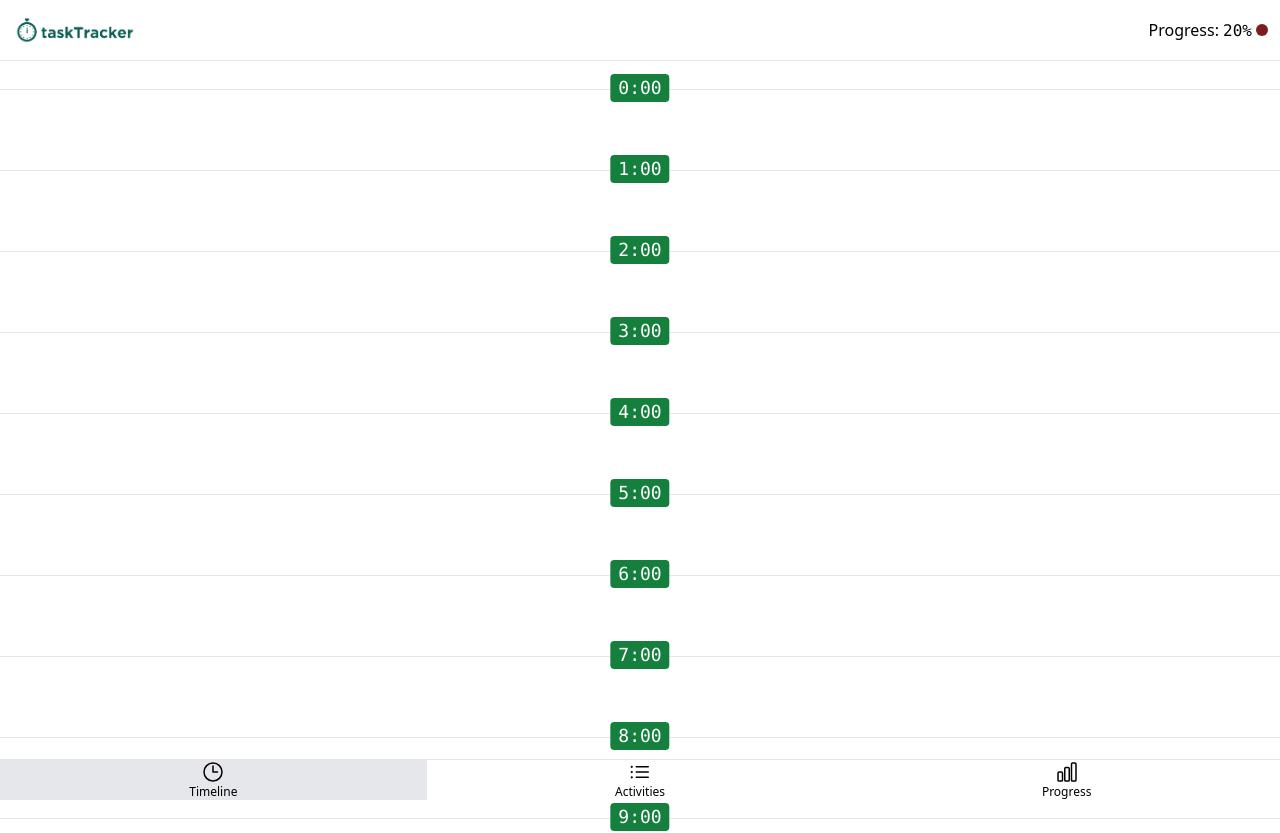
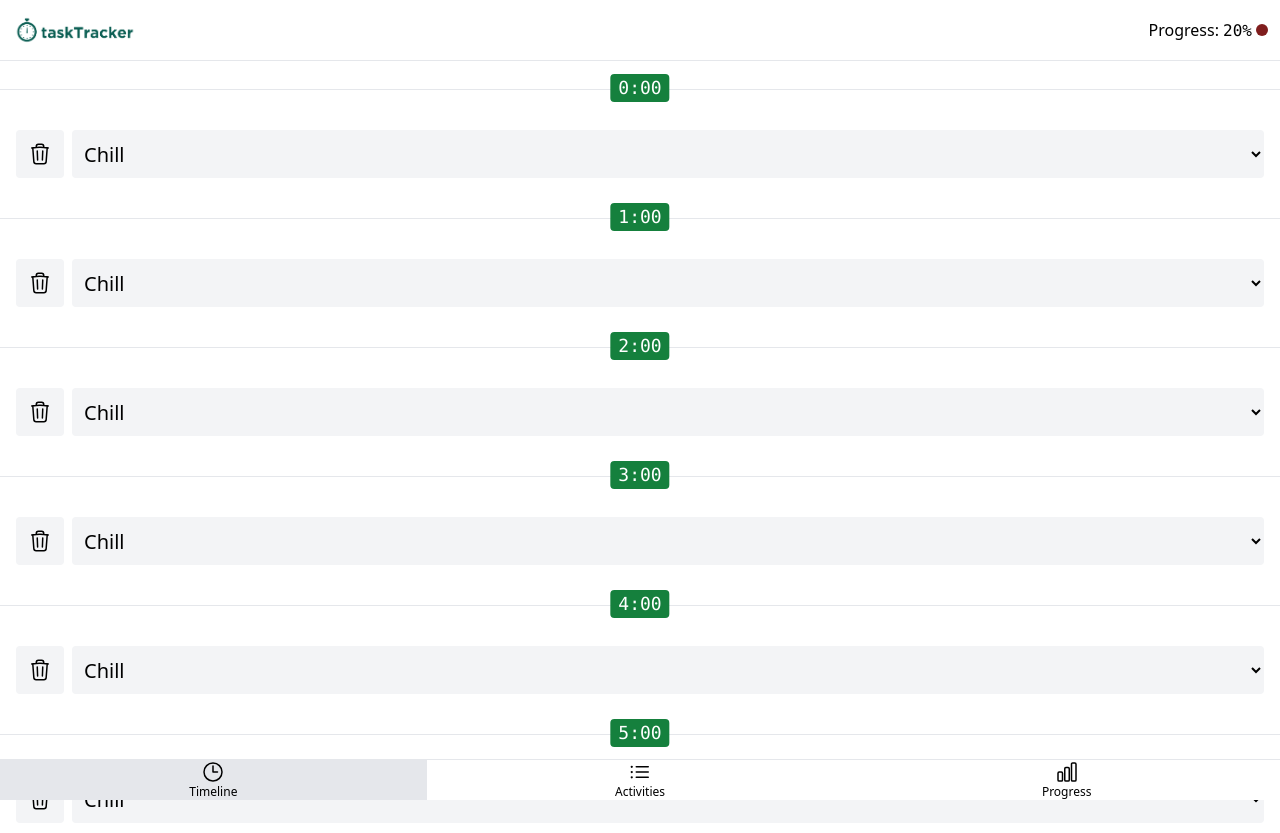
Before and after one commit to puffluv/TaskTracker, a Vue app: page /#timeline in a window 1280 px wide. Shown: the top 833 px of the page. Built offline with nearby package versions, Linux system fonts and the light colour scheme.

Commit message:
Add drop-down lists

```diff
--- a/src/App.vue
+++ b/src/App.vue
@@ -7,9 +7,11 @@
 import TheProgress from './pages/TheProgress.vue'
 import { ref } from 'vue'
 import { PAGE_ACTIVITIES, PAGE_TIMELINE, PAGE_PROGRESS } from './constants'
-import { normalizePageHash } from './functions'
+import { normalizePageHash, generateTimelineItems } from './functions'
 
 const currentPage = ref(normalizePageHash())
+
+const timelineItems = generateTimelineItems()
 
 function goTo(page) {
   currentPage.value = page
@@ -20,7 +22,7 @@
   <TheHeader @go-to-timeline="goTo(PAGE_TIMELINE)" @go-to-progress="goTo(PAGE_PROGRESS)" />
 
   <main class="flex flex-grow flex-col">
-    <TheTimeline v-show="currentPage == PAGE_TIMELINE" />
+    <TheTimeline v-show="currentPage == PAGE_TIMELINE" v-bind:timeline-items="timelineItems" />
     <TheActivities v-show="currentPage == PAGE_ACTIVITIES" />
     <TheProgress v-show="currentPage == PAGE_PROGRESS" />
   </main>
--- a/src/components/TimelineItem.vue
+++ b/src/components/TimelineItem.vue
@@ -1,4 +1,6 @@
 <script setup>
+import { TrashIcon } from '@heroicons/vue/24/outline'
+
 const props = defineProps(['timelineItem'])
 
 const hourLinkClasses = [
@@ -7,9 +9,26 @@
     ? 'bg-green-900 text-white font-black'
     : 'bg-green-700 text-white',
 ]
+
+const options = [
+  { value: 1, label: 'Code' },
+  { value: 2, label: 'Learn' },
+  { value: 3, label: 'Work' },
+]
 </script>
 <template>
   <li class="relative flex flex-col gap-2 border-t border-gray-200 py-10 px-4">
     <a href="#" v-bind:class="hourLinkClasses">{{ timelineItem.hour }}:00</a>
+    <div class="flex gap-2">
+      <button
+        class="rounded bg-gray-100 p-3 enabled:hover:bg-gray-200 disabled:cursor-not-allowed disabled:opacity-50"
+      >
+        <TrashIcon class="h-6" />
+      </button>
+      <select name="" id="" class="w-full truncate rounded bg-gray-100 py-1 px-2 text-xl">
+        <option disable selected value="">Chill</option>
+        <option v-for="{ value, label } in options" :key="value" :value="value">{{ label }}</option>
+      </select>
+    </div>
   </li>
 </template>
--- a/src/pages/TheTimeline.vue
+++ b/src/pages/TheTimeline.vue
@@ -1,7 +1,6 @@
 <script setup>
-import TimeLineItem from '@/components/TimeLineItem.vue'
-import { generateTimelineItems } from '@/functions'
-const timelineItems = generateTimelineItems()
+import TimeLineItem from '@/components/TimelineItem.vue'
+defineProps(['timelineItems'])
 </script>
 <template>
   <div class="mt-7">
```
